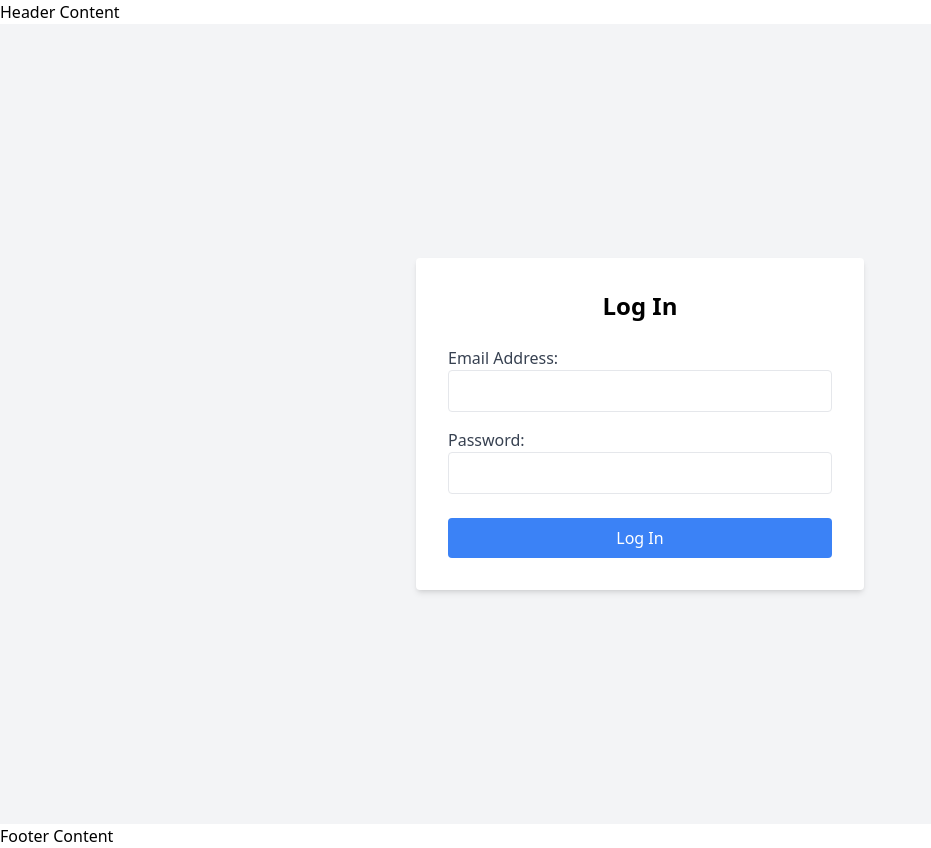
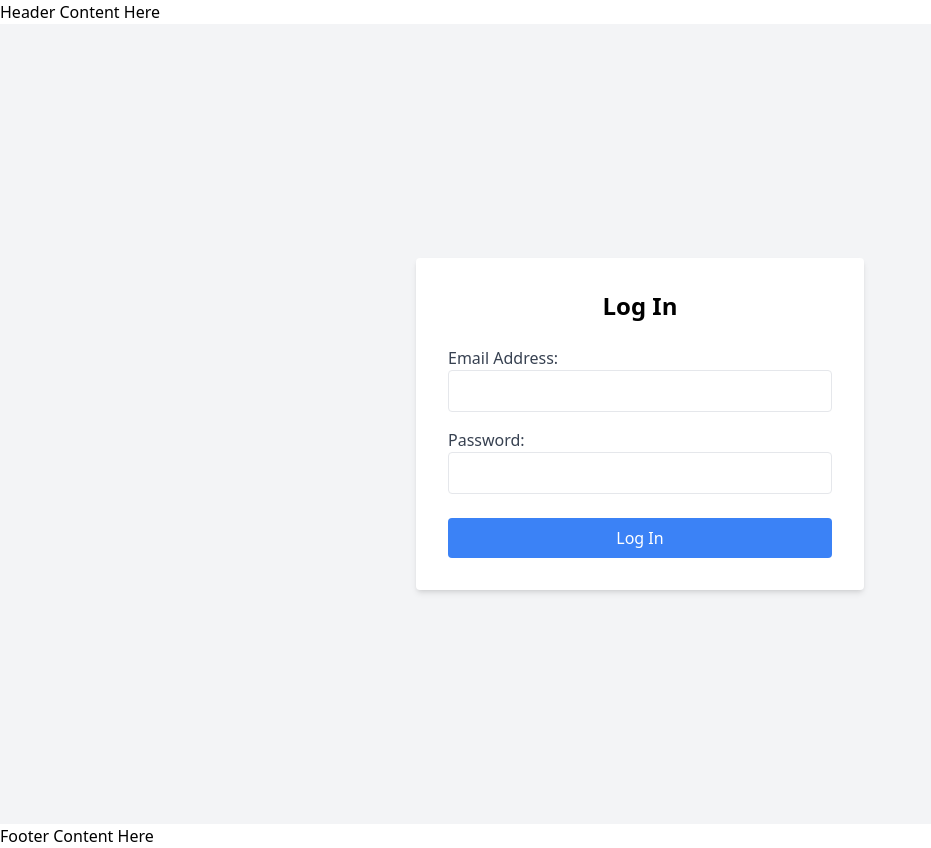
Before and after one commit to Eknopp/something-with-wool, a React (Vite) app in the folder sww-frontend/: page / in a window 1280 px wide. Shown: the whole page, without its empty margins (0-931 px from the left). Built offline with nearby package versions, Linux system fonts and the light colour scheme.

Commit message:
general refactor

```diff
--- a/sww-frontend/src/App.tsx
+++ b/sww-frontend/src/App.tsx
@@ -1,29 +1,15 @@
 import { useEffect } from 'react';
-import { useAppDispatch } from './hooks/redux-hooks';
-import { useAuth } from './hooks/use-auth';
-import { setAuthUser } from './redux/authUser/authUser.slice';
 import { RouterProvider } from 'react-router-dom';
+import { useAuth } from './hooks/useAuth';
 import { router } from './router';
+import checkAuthUser from './utils/auth/checkAuthUser';
 
 function App() {
-  const dispatch = useAppDispatch();
   const { isAuthenticated } = useAuth();
 
   useEffect(() => {
-    const loggedInUser = localStorage.getItem('user');
-    if (loggedInUser) {
-      const foundUser = JSON.parse(loggedInUser);
-      // TODO: refactor this to a separate file
-      dispatch(
-        setAuthUser({
-          id: foundUser.id.toString(),
-          email: foundUser.email_address,
-          username: foundUser.username,
-          token: foundUser.token,
-        })
-      );
-    }
-  }, [isAuthenticated, dispatch]);
+    checkAuthUser();
+  }, [isAuthenticated]);
 
   return (
     <div>
--- /dev/null
+++ b/sww-frontend/src/components/layout/AppFooter.tsx
@@ -0,0 +1,9 @@
+const AppFooter = () => {
+  return (
+    <div>
+      <footer>Footer Content Here</footer>
+    </div>
+  );
+};
+
+export default AppFooter;
--- /dev/null
+++ b/sww-frontend/src/components/layout/AppHeader.tsx
@@ -0,0 +1,9 @@
+const AppHeader = () => {
+  return (
+    <div>
+      <header>Header Content Here</header>
+    </div>
+  );
+};
+
+export default AppHeader;
--- /dev/null
+++ b/sww-frontend/src/components/layout/AppLayout.tsx
@@ -0,0 +1,21 @@
+import { Outlet } from 'react-router-dom';
+import AppFooter from './AppFooter';
+import AppHeader from './AppHeader';
+
+const AppLayout = () => {
+  return (
+    <div>
+      <header>
+        <AppHeader />
+      </header>
+      <main>
+        <Outlet /> {/* Nested routes render here */}
+      </main>
+      <footer>
+        <AppFooter />
+      </footer>
+    </div>
+  );
+};
+
+export default AppLayout;
--- a/sww-frontend/src/pages/home/Home.tsx
+++ b/sww-frontend/src/pages/home/Home.tsx
@@ -1,5 +1,5 @@
 import { Link } from 'react-router-dom';
-import Logout from '../../components/logout/Logout';
+import Logout from '../../components/auth/Logout';
 
 const Home = () => {
   return (
--- a/sww-frontend/src/pages/logIn/LogIn.tsx
+++ b/sww-frontend/src/pages/logIn/LogIn.tsx
@@ -9,7 +9,7 @@ type UserResponse = {
   token: string;
 };
 
-const LogIn = () => {
+const Login = () => {
   const [email_address, setUsername] = useState('');
   const [password, setPassword] = useState('');
   const dispatch = useAppDispatch();
@@ -77,4 +77,4 @@ const LogIn = () => {
   );
 };
 
-export default LogIn;
+export default Login;
--- a/sww-frontend/src/redux/authUser/authUser.slice.ts
+++ b/sww-frontend/src/redux/authUser/authUser.slice.ts
@@ -1,5 +1,4 @@
-import { PayloadAction } from '@reduxjs/toolkit';
-import { createSlice } from '@reduxjs/toolkit';
+import { createSlice, PayloadAction } from '@reduxjs/toolkit';
 
 export interface InitialStateType {
   username: string | null;
--- a/sww-frontend/src/router.tsx
+++ b/sww-frontend/src/router.tsx
@@ -1,11 +1,12 @@
-import { createBrowserRouter, Outlet } from 'react-router-dom';
+import { createBrowserRouter } from 'react-router-dom';
+import AppLayout from './components/layout/AppLayout';
 import Home from './pages/home/Home';
-import ProtectedRoutes from './utils/ProtectedRoutes';
+import ProtectedRoutes from './utils/auth/ProtectedRoutes';
 
 export const router = createBrowserRouter([
   {
     path: '/',
-    element: <LayoutComponent />,
+    element: <AppLayout />,
     children: [
       {
         index: true,
@@ -14,18 +15,3 @@ export const router = createBrowserRouter([
     ],
   },
 ]);
-
-// TODO: refactor;
-// For layer etc (header, footer)
-// https://www.dhiwise.com/post/the-power-of-createbrowserrouter-optimizing-your-react-app
-function LayoutComponent() {
-  return (
-    <div>
-      <header>Header Content</header>
-      <main>
-        <Outlet /> {/* Nested routes render here */}
-      </main>
-      <footer>Footer Content</footer>
-    </div>
-  );
-}
--- a/sww-frontend/src/utils/ProtectedRoutes.tsx
+++ b/sww-frontend/src/utils/auth/ProtectedRoutes.tsx
@@ -1,6 +1,6 @@
 import React from 'react';
-import { useAuth } from '../hooks/use-auth';
-import LogIn from '../pages/logIn/LogIn';
+import { useAuth } from '../../hooks/useAuth';
+import Login from '../../pages/login/Login';
 
 interface Props<P extends object> {
   component: React.ComponentType<P>; // Component accepts props of type P
@@ -15,7 +15,7 @@ const ProtectedRoutes = <P extends object>({
   console.log('isAuthenticated: ', isAuthenticated);
 
   if (!isAuthenticated) {
-    return <LogIn />;
+    return <Login />;
   }
 
   return <Component {...(componentProps || ({} as P))} />;
--- /dev/null
+++ b/sww-frontend/src/utils/auth/checkAuthUser.ts
@@ -0,0 +1,19 @@
+import { setAuthUser } from '../../redux/authUser/authUser.slice';
+import { store } from '../../redux/store';
+
+const checkAuthUser = () => {
+  const loggedInUser = localStorage.getItem('user');
+  if (loggedInUser) {
+    const foundUser = JSON.parse(loggedInUser);
+    store.dispatch(
+      setAuthUser({
+        id: foundUser.id.toString(),
+        email: foundUser.email_address,
+        username: foundUser.username,
+        token: foundUser.token,
+      })
+    );
+  }
+};
+
+export default checkAuthUser;
```
Also changed, not shown: sww-frontend/src/components/auth/Logout.tsx (renamed from sww-frontend/src/components/logout/Logout.tsx), sww-frontend/src/hooks/useAuth.ts (renamed from sww-frontend/src/hooks/use-auth.ts).
